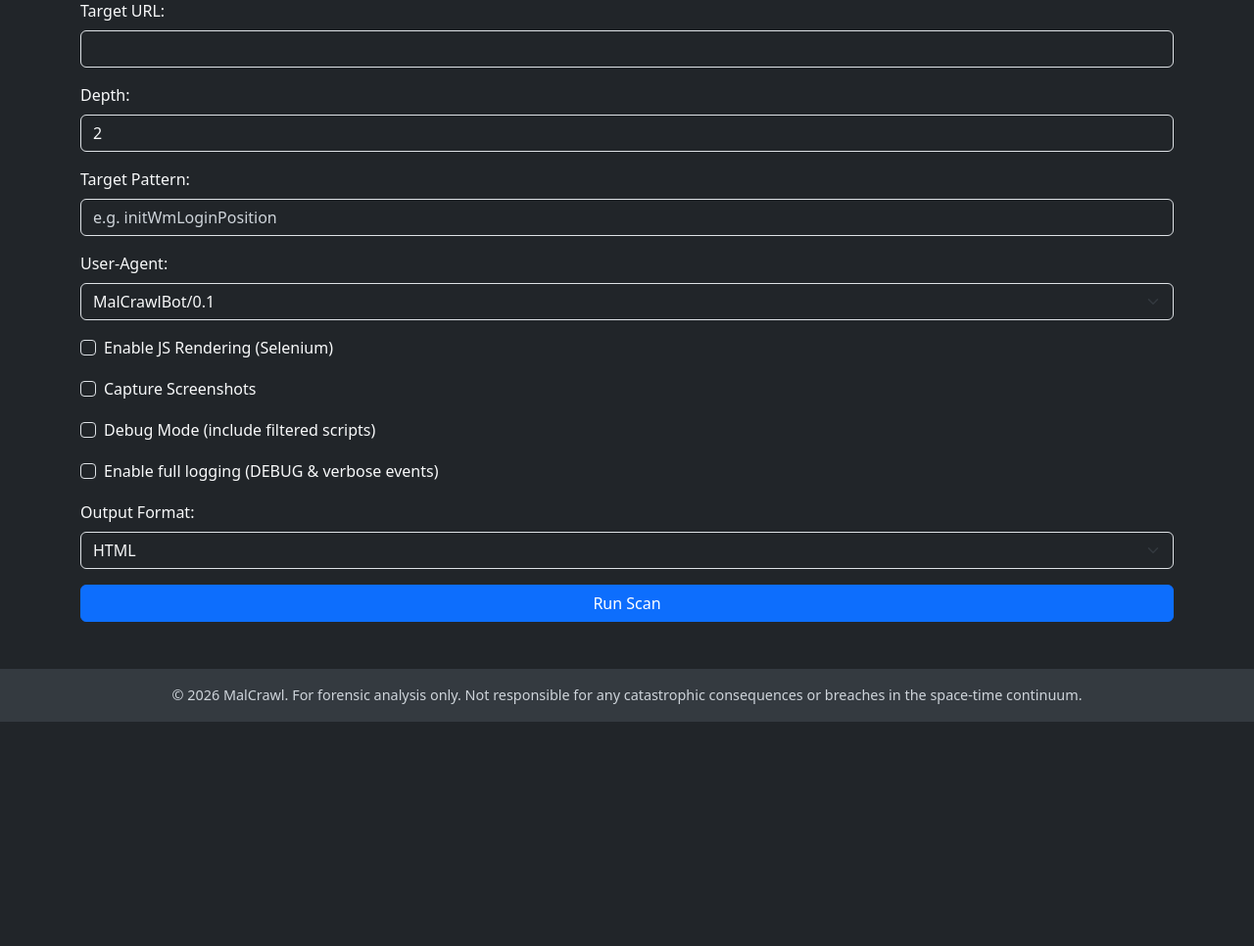
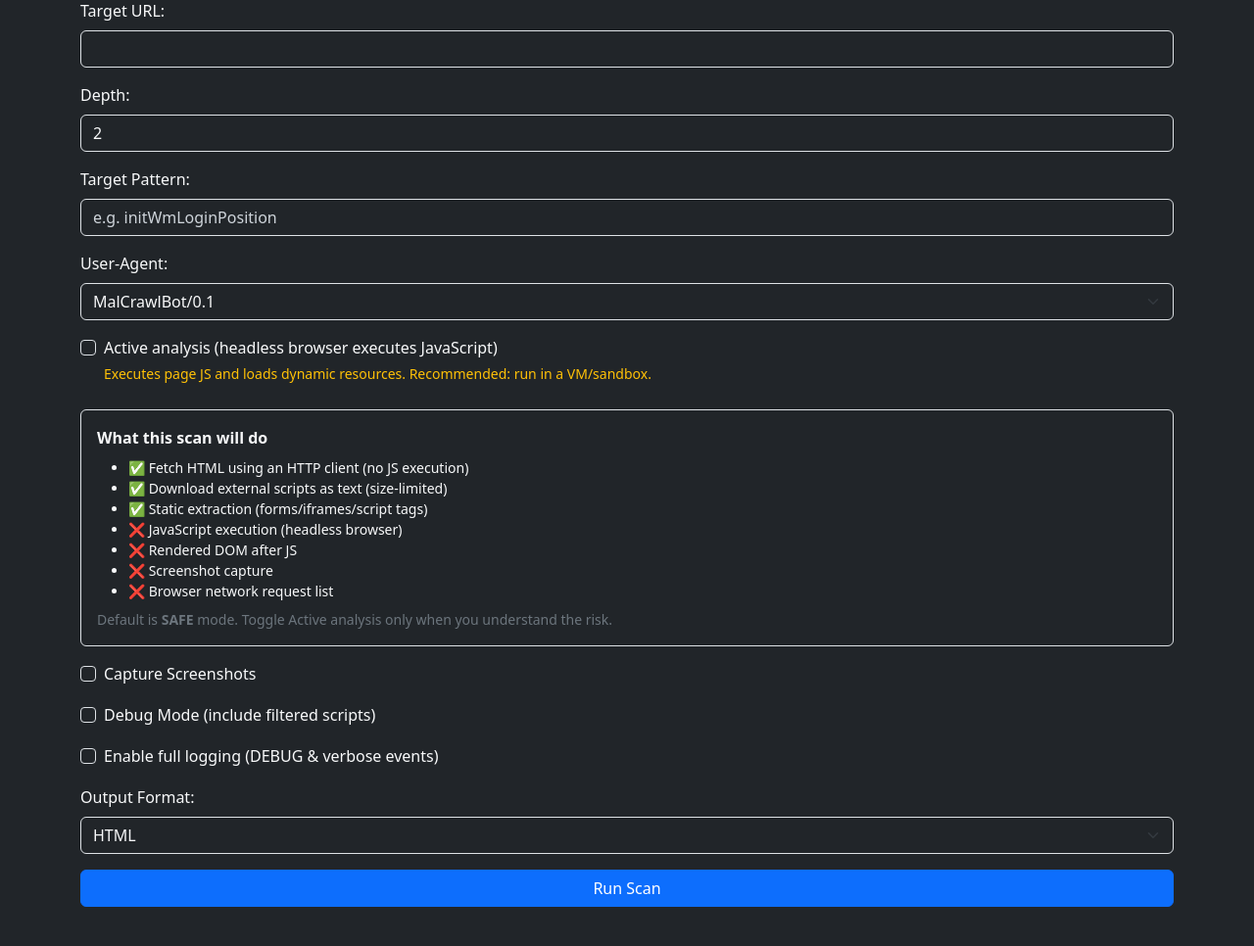
Before and after one commit to sixesandsevens/malcrawl, a Flask app: page / in a window 1280 px wide. Shown: the part 206-1172 px from the top of the page at 98% size. Before the commit the page ends 943 px from the top, so only its background shows below. Run offline with Flask 3, Linux system fonts and the light colour scheme.

Commit message:
Clarify active analysis mode in UI

```diff
--- a/app.py
+++ b/app.py
@@ -350,6 +350,9 @@
     scan_id = new_scan_status(domain)
     SCAN_STATUS[scan_id]["total"] = MAX_PAGES
     SCAN_STATUS[scan_id]["full_logging"] = full_logging
+    SCAN_STATUS[scan_id]["render_js"] = render_js
+    SCAN_STATUS[scan_id]["include_shots"] = include_shots
+    SCAN_STATUS[scan_id]["depth"] = depth
 
     scan_log = bind(with_ctx("malcrawl.scan"), scan_id=scan_id)
     if full_logging:
@@ -450,6 +453,8 @@
 @app.route("/site/<path:domain>")
 def site_results(domain):
     """Display stored crawl results for a given domain."""
+    mode = request.args.get("mode")
+    scan_id = request.args.get("scan_id")
     conn = sqlite3.connect("malcrawl.db")
     cur = conn.cursor()
     cur.execute("SELECT * FROM crawl_results WHERE url LIKE ? ORDER BY timestamp DESC", (f"%{domain}%",))
@@ -481,7 +486,14 @@
         })
 
     conn.close()
-    return render_template("results.html", results=results, domain=domain, year=datetime.now().year)
+    return render_template(
+        "results.html",
+        results=results,
+        domain=domain,
+        scan_mode=mode,
+        scan_id=scan_id,
+        year=datetime.now().year,
+    )
 
 
 def load_result(result_id):
@@ -584,6 +596,7 @@
             domain=domain,
             screenshots=shots,
             scan_id=request.args.get("scan_id"),
+            scan_mode=request.args.get("mode"),
             year=datetime.now().year,
         )
     else:
--- /dev/null
+++ b/static/js/mode_ui.js
@@ -0,0 +1,98 @@
+(() => {
+  function setHTML(el, html) {
+    if (el) {
+      el.innerHTML = html;
+    }
+  }
+
+  function updateCapabilities(active) {
+    const js = document.getElementById('cap_js_exec');
+    const dom = document.getElementById('cap_render_dom');
+    const shot = document.getElementById('cap_screenshot');
+    const net = document.getElementById('cap_net_capture');
+    const note = document.getElementById('modeNote');
+
+    if (!js || !dom || !shot || !net) return;
+
+    if (active) {
+      js.textContent = '✅ JavaScript execution (headless browser)';
+      dom.textContent = '✅ Rendered DOM after JS';
+      shot.textContent = '✅ Screenshot capture (if enabled)';
+      net.textContent = '✅ Browser network request list (observed)';
+      setHTML(
+        note,
+        '<span class="text-warning fw-semibold">ACTIVE mode enabled.</span> Consider VM/sandbox usage.'
+      );
+    } else {
+      js.textContent = '❌ JavaScript execution (headless browser)';
+      dom.textContent = '❌ Rendered DOM after JS';
+      shot.textContent = '❌ Screenshot capture';
+      net.textContent = '❌ Browser network request list';
+      setHTML(
+        note,
+        'Default is <span class="fw-semibold">SAFE</span> mode. Toggle Active analysis only when you understand the risk.'
+      );
+    }
+  }
+
+  document.addEventListener('DOMContentLoaded', () => {
+    const toggle = document.getElementById('render_js');
+    if (!toggle) return;
+
+    const modalEl = document.getElementById('activeModeModal');
+    const cancelBtn = document.getElementById('activeModeCancel');
+    const confirmBtn = document.getElementById('activeModeConfirm');
+
+    let confirmed = false;
+    let bsModal = null;
+    if (modalEl && window.bootstrap?.Modal) {
+      bsModal = new window.bootstrap.Modal(modalEl, {
+        backdrop: 'static',
+        keyboard: false,
+      });
+    }
+
+    updateCapabilities(toggle.checked);
+
+    toggle.addEventListener('change', () => {
+      if (toggle.checked) {
+        if (bsModal) {
+          confirmed = false;
+          bsModal.show();
+        } else {
+          updateCapabilities(true);
+        }
+      } else {
+        updateCapabilities(false);
+      }
+    });
+
+    if (cancelBtn) {
+      cancelBtn.addEventListener('click', () => {
+        toggle.checked = false;
+        updateCapabilities(false);
+      });
+    }
+
+    if (confirmBtn) {
+      confirmBtn.addEventListener('click', () => {
+        confirmed = true;
+        toggle.checked = true;
+        updateCapabilities(true);
+        if (bsModal) bsModal.hide();
+      });
+    }
+
+    if (modalEl) {
+      modalEl.addEventListener('hidden.bs.modal', () => {
+        if (toggle.checked && !confirmed) {
+          toggle.checked = false;
+          updateCapabilities(false);
+        }
+        if (confirmed) {
+          confirmed = false;
+        }
+      });
+    }
+  });
+})();
--- a/static/js/progress.js
+++ b/static/js/progress.js
@@ -6,14 +6,26 @@
   const pageSpan = document.getElementById('currentPage');
   const totalSpan = document.getElementById('totalPages');
   const stageSpan = document.getElementById('stage');
+  const modeBanner = document.getElementById('scanModeBanner');
   if(urlSpan) urlSpan.textContent = s.current_url || '';
   if(pageSpan) pageSpan.textContent = s.done;
   if(totalSpan) totalSpan.textContent = s.total;
   if(bar && s.total){ bar.style.width = ((s.done/s.total)||0)*100 + '%'; }
   if(stageSpan) stageSpan.textContent = s.phase;
+  if (modeBanner && typeof s.render_js !== 'undefined') {
+    modeBanner.style.display = 'block';
+    if (s.render_js) {
+      modeBanner.className = 'alert alert-warning mb-2';
+      modeBanner.innerHTML = '<strong>ACTIVE ANALYSIS:</strong> Headless browser executes JavaScript during this scan.';
+    } else {
+      modeBanner.className = 'alert alert-success mb-2';
+      modeBanner.innerHTML = '<strong>SAFE MODE:</strong> Static fetch only (no JavaScript execution).';
+    }
+  }
   if (s.status === 'completed' || s.status === 'cancelled' || s.status === 'error' || s.status === 'partial') {
     if (s.domain) {
-      window.location.href = `/site/${s.domain}`;
+      const mode = s.render_js ? 'active' : 'safe';
+      window.location.href = `/site/${s.domain}?scan_id=${encodeURIComponent(scanId)}&mode=${mode}`;
     }
   } else {
     setTimeout(()=>pollStatus(scanId), 1000);
--- a/templates/base.html
+++ b/templates/base.html
@@ -104,6 +104,7 @@
 
     <main class="container my-4">
         <div id="progressContainer">
+            <div id="scanModeBanner" class="alert alert-secondary mb-2" role="alert" style="display:none;"></div>
             <label class="form-label">Scanning <span id="currentUrl"></span> - Page <span id="currentPage">0</span> of <span id="totalPages">0</span> (<span id="stage">queueing</span>)</label>
             <div class="progress">
                 <div id="scanProgressBar" class="progress-bar progress-bar-striped progress-bar-animated" role="progressbar" style="width: 0%"></div>
--- a/templates/index.html
+++ b/templates/index.html
@@ -1,4 +1,7 @@
 {% extends 'base.html' %}
+{% block extra_head %}
+  <script defer src="{{ url_for('static', filename='js/mode_ui.js') }}"></script>
+{% endblock %}
 {% block content %}
 <h2 class="mb-4">New Scan</h2>
 <form method="post" class="vstack gap-3">
@@ -24,7 +27,27 @@
   </div>
   <div class="form-check">
     <input class="form-check-input" type="checkbox" name="render_js" id="render_js">
-    <label class="form-check-label" for="render_js">Enable JS Rendering (Selenium)</label>
+    <label class="form-check-label" for="render_js">
+      Active analysis (headless browser executes JavaScript)
+    </label>
+    <div class="form-text text-warning">
+      Executes page JS and loads dynamic resources. Recommended: run in a VM/sandbox.
+    </div>
+  </div>
+  <div id="modeCapabilities" class="border rounded p-3 mt-2">
+    <div class="fw-semibold mb-2">What this scan will do</div>
+    <ul class="mb-0 small" id="capList">
+      <li id="cap_safe_fetch">✅ Fetch HTML using an HTTP client (no JS execution)</li>
+      <li id="cap_fetch_scripts">✅ Download external scripts as text (size-limited)</li>
+      <li id="cap_static_extract">✅ Static extraction (forms/iframes/script tags)</li>
+      <li id="cap_js_exec">❌ JavaScript execution (headless browser)</li>
+      <li id="cap_render_dom">❌ Rendered DOM after JS</li>
+      <li id="cap_screenshot">❌ Screenshot capture</li>
+      <li id="cap_net_capture">❌ Browser network request list</li>
+    </ul>
+    <div class="mt-2 text-secondary small" id="modeNote">
+      Default is SAFE mode. Toggle Active analysis only when you understand the risk.
+    </div>
   </div>
   <div class="form-check">
     <input class="form-check-input" type="checkbox" name="include_shots" id="include_shots">
@@ -48,4 +71,32 @@
   </div>
   <button type="submit" class="btn btn-primary">Run Scan</button>
 </form>
+<div class="modal fade" id="activeModeModal" tabindex="-1" aria-hidden="true">
+  <div class="modal-dialog modal-dialog-centered">
+    <div class="modal-content">
+      <div class="modal-header">
+        <h5 class="modal-title">Enable Active Analysis?</h5>
+        <button type="button" class="btn-close" data-bs-dismiss="modal" aria-label="Close"></button>
+      </div>
+      <div class="modal-body">
+        <p class="mb-2">
+          This will open the page in a headless browser and <strong>execute JavaScript</strong>.
+        </p>
+        <ul class="small mb-0">
+          <li>May load additional third-party resources</li>
+          <li>May contact multiple domains</li>
+          <li>Recommended in a VM/sandbox environment</li>
+        </ul>
+      </div>
+      <div class="modal-footer">
+        <button type="button" class="btn btn-outline-secondary" id="activeModeCancel" data-bs-dismiss="modal">
+          Cancel
+        </button>
+        <button type="button" class="btn btn-warning" id="activeModeConfirm">
+          Enable Active Analysis
+        </button>
+      </div>
+    </div>
+  </div>
+</div>
 {% endblock %}
```
Also changed, not shown: templates/result.html (+15 -2 lines), templates/results.html (+14 -1 lines).
